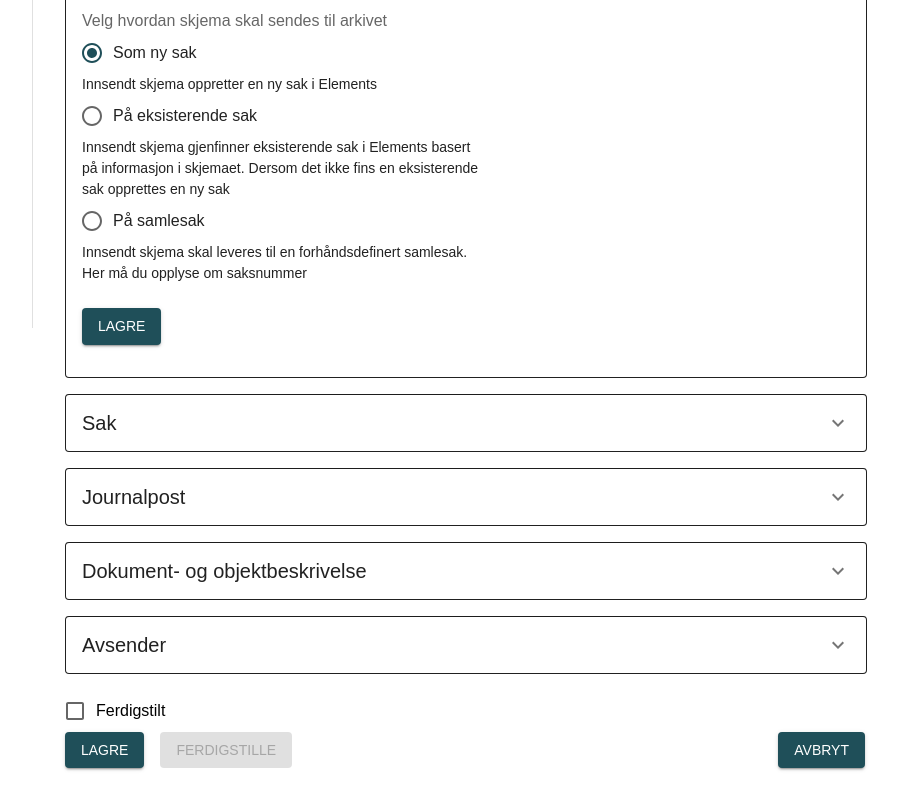
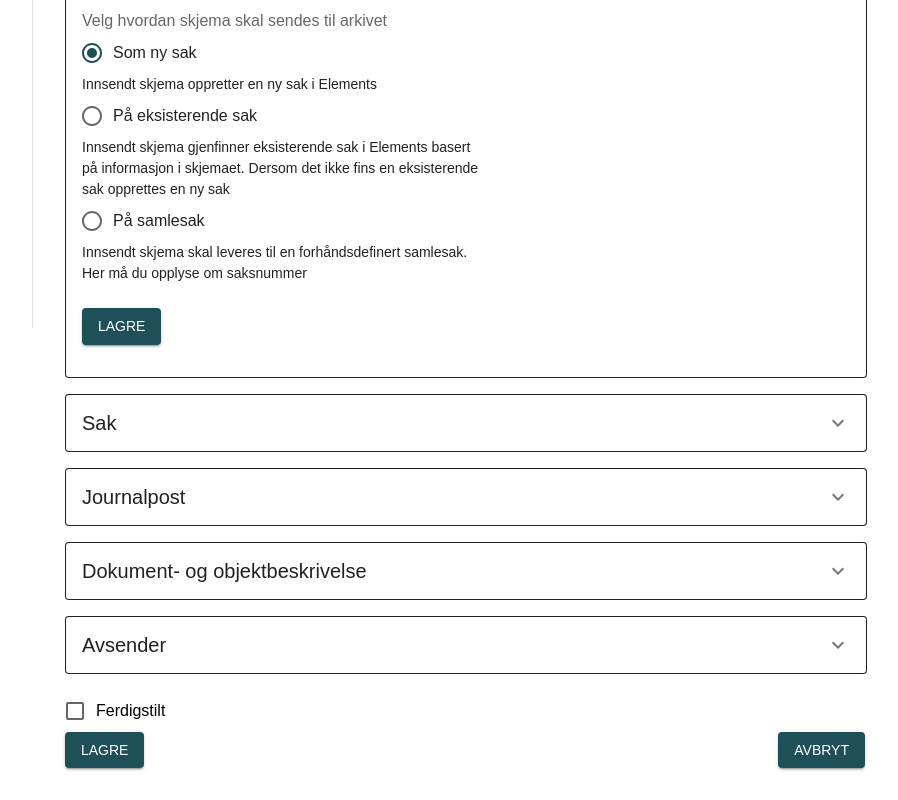
Before and after one commit to FINTLabs/fint-flyt-frontend, a React (Create React App) app: page /integration/configuration/new in a window 1280 px wide. Shown: the part 472-1272 px from the top of the page, without its empty margins (207-1105 px from the left). Built offline with nearby package versions, Linux system fonts and the light colour scheme; no server answers.

Commit message:
FST-133 - remove unused button

```diff
--- a/src/features/integration/IntegrationConfigurationForm.tsx
+++ b/src/features/integration/IntegrationConfigurationForm.tsx
@@ -269,7 +269,6 @@ const IntegrationConfigurationForm: React.FunctionComponent<RouteComponentProps<
                                         label="Ferdigstilt" />
                                 </FormGroup>
                                 <Button sx={{mr: 2}} onClick={checked? onSubmit:onSave} variant="contained">Lagre</Button>
-                                <Button disabled={true} type="submit" variant="contained">Ferdigstille</Button>
                                 <Button sx={{float: 'right'}} onClick={handleCancel} variant="contained">Avbryt</Button>
                             </div>
                         </form>
```
